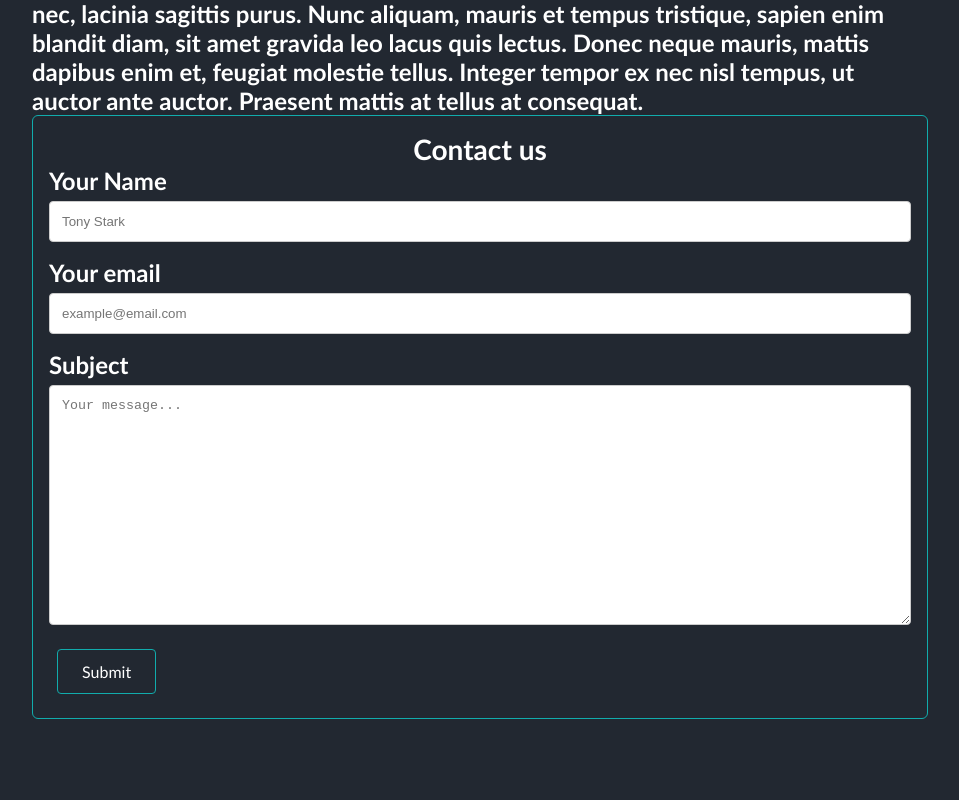
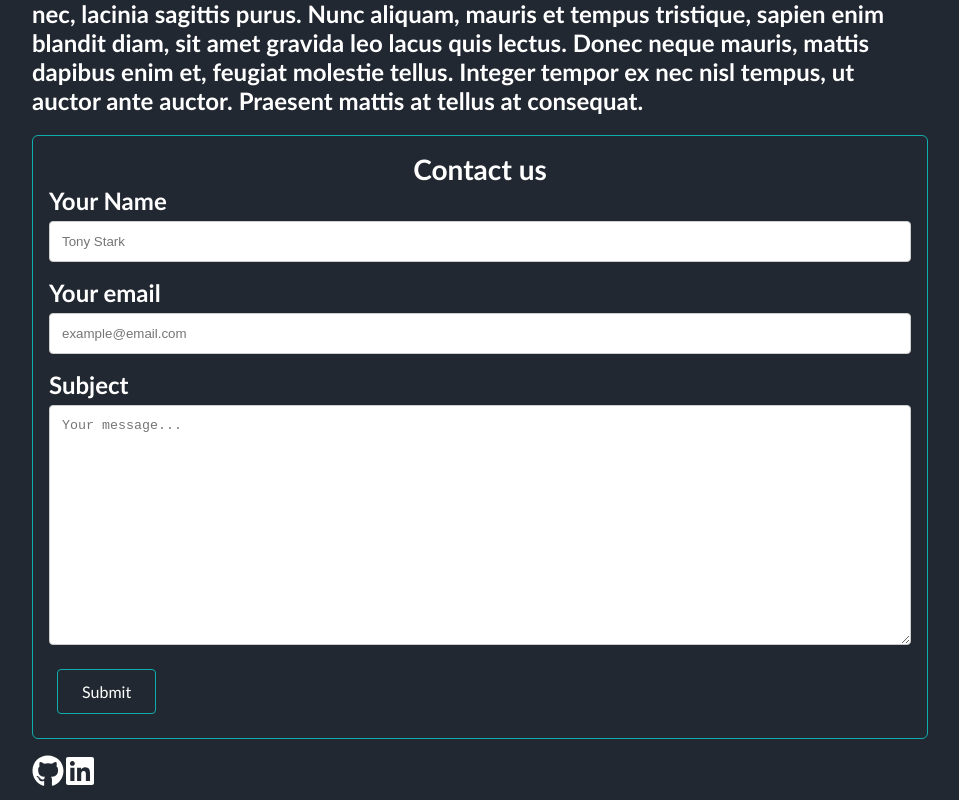
Before and after one commit to karolszczesniakk/React-Store, a React (Create React App) app: page /contact in a window 1280 px wide. Shown: the part 280-1080 px from the top of the page, without its empty margins (160-1119 px from the left). Built offline with nearby package versions, Linux system fonts and the light colour scheme.

Commit message:
add social media links to contact page

```diff
--- a/package.json
+++ b/package.json
@@ -14,6 +14,7 @@
     "firebase": "^9.6.10",
     "react": "^18.0.0",
     "react-dom": "^18.0.0",
+    "react-icons": "^4.3.1",
     "react-redux": "^7.2.6",
     "react-router-dom": "^6.2.2",
     "react-scripts": "5.0.0",
--- a/src/components/contact/Contact.module.css
+++ b/src/components/contact/Contact.module.css
@@ -2,7 +2,8 @@
   margin: 3rem auto;
   width: 70%;
   display: grid;
-  grid-template-columns: repeat(auto-fill, minmax(30rem, 1fr));;
+  grid-template-columns: repeat(auto-fill, minmax(30rem, 1fr));
+  grid-gap: 20px;
   text-align: left;
 }
 
@@ -30,3 +31,10 @@
 .contact-form textarea{
   min-height: 15rem;
 }
+
+.contact-form-links{
+  font-size: 2rem;
+  margin: 1rem auto;
+  display: flex;
+  flex-direction: row;
+}
--- a/src/components/contact/Contact.tsx
+++ b/src/components/contact/Contact.tsx
@@ -3,6 +3,7 @@
 import Card from '../UI/Card';
 import { useNavigate } from 'react-router-dom';
 import classes from './Contact.module.css'
+import { FaGithub, FaLinkedin } from "react-icons/fa";
 
 const About: React.FC = () => {
   const navigate = useNavigate();
@@ -25,18 +26,32 @@
         enim et, feugiat molestie tellus. Integer tempor ex nec nisl tempus, ut
         auctor ante auctor. Praesent mattis at tellus at consequat.
       </div>
+      <div>
         <Card>
           <form className={classes["contact-form"]} onSubmit={handleSubmit}>
             <h1 className={classes["contact-form-title-text"]}>Contact us</h1>
             <p>Your Name</p>
             <input type="text" placeholder="Tony Stark" required></input>
             <p>Your email</p>
-          <input type="email" placeholder="example@email.com" required></input>
+            <input
+              type="email"
+              placeholder="example@email.com"
+              required
+            ></input>
             <p>Subject</p>
             <textarea placeholder="Your message..." required></textarea>
             <Button type="submit">Submit</Button>
           </form>
         </Card>
+        <div className={classes["contact-form-links"]}>
+          <a href="https://github.com/karolszczesniakk">
+            <FaGithub />
+          </a>
+          <a href="https://www.linkedin.com/in/karol-szcze%C5%9Bniak-52607b234/">
+            <FaLinkedin />
+          </a>
+        </div>
+      </div>
     </div>
   );
 }
```
Also changed, not shown: 2 other files (tests, documents, lock files or other folders). Lines whose indentation alone changed are shown as unchanged.
